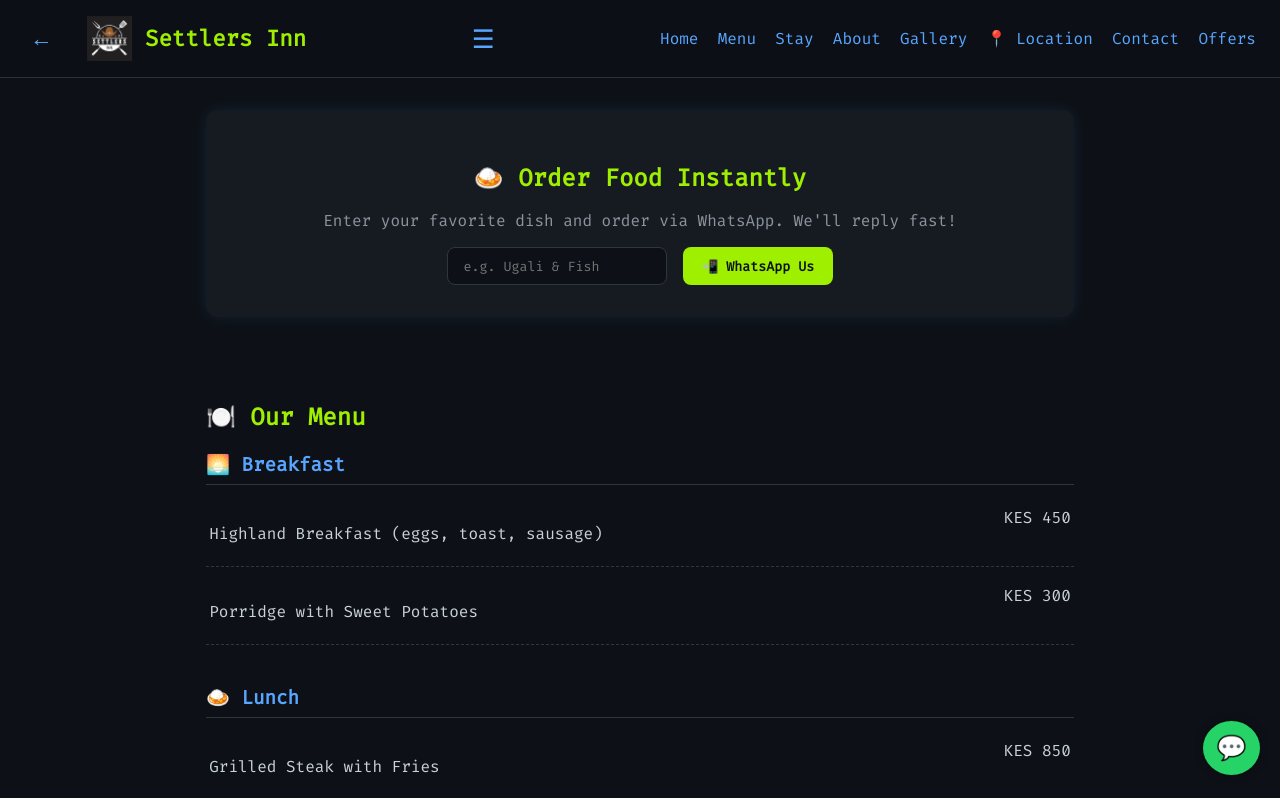
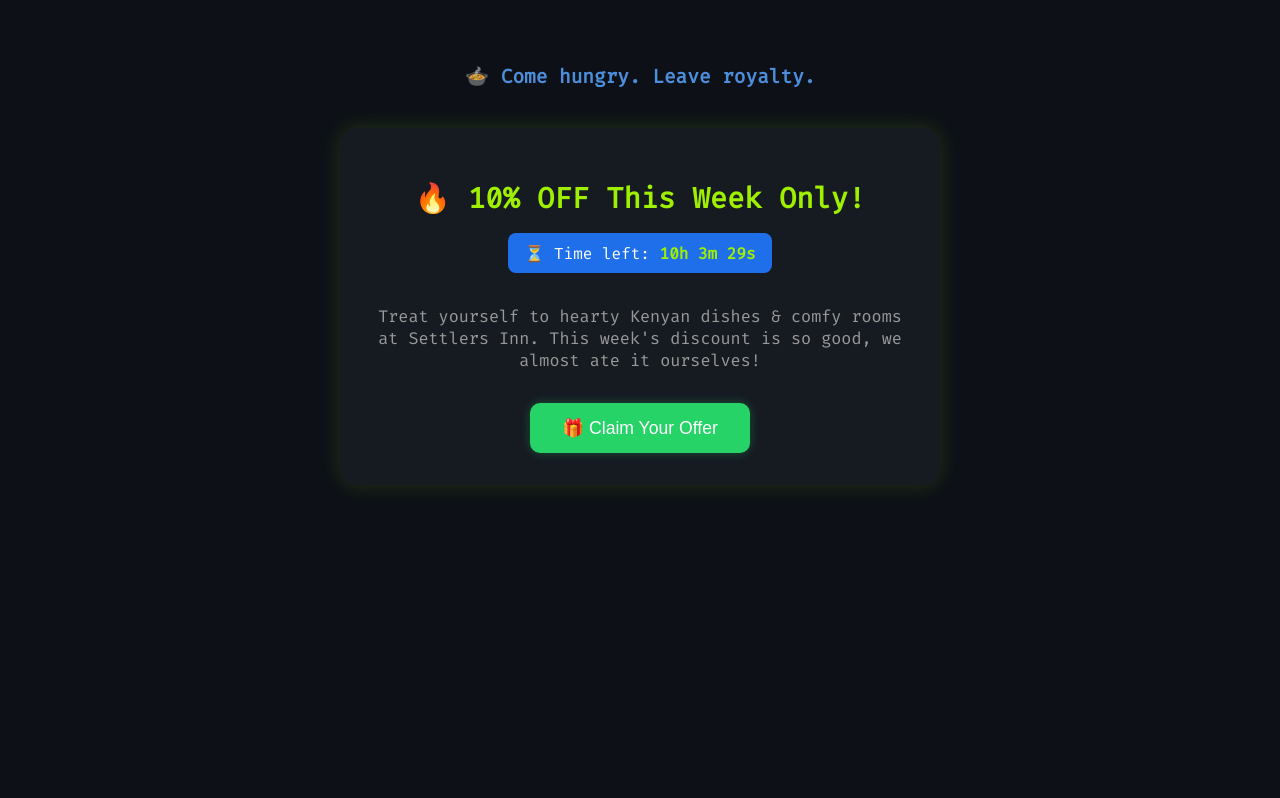
Before and after one commit to echocode191/Settlers2025, a React (Vite) app: page /menu in a window 1280 px wide. Shown: the top 798 px of the page. Built offline with nearby package versions, Linux system fonts and the light colour scheme.

Commit message:
Update Menu.jsx

```diff
--- a/src/pages/Menu.jsx
+++ b/src/pages/Menu.jsx
@@ -1,194 +1,159 @@
-import React, { useState } from 'react';
+// src/pages/Offers.jsx
+import React, { useEffect, useState } from "react";
 import Navbar from '../components/Navbar';
 import Footer from '../components/Footer';
 
-const Menu = () => {
-  const [foodName, setFoodName] = useState('');
+const Offers = () => {
+  const offerKey = "settlers-offer-claimed";
+  const [claimed, setClaimed] = useState(false);
+  const [countdown, setCountdown] = useState("");
+  const [expired, setExpired] = useState(false);
+  const [messageIndex, setMessageIndex] = useState(0);
 
-  const sendOrder = (e) => {
-    e.preventDefault();
-    if (!foodName.trim()) return;
-    const message = `Hi Settlers Inn, I want to order: ${foodName}`;
-    const url = `https://wa.me/254748778388?text=${encodeURIComponent(message)}`;
-    window.open(url, '_blank');
+  const funnyMessages = [
+    "🎯 This is not a drill! Real offer, real food!",
+    "🍲 Come hungry. Leave royalty.",
+    "🚨 10% off before Grandma eats it all!",
+    "🎁 Offers hotter than our chapatis!",
+    "👑 Eat like a king. Pay like a peasant.",
+    "🕒 Hurry! Offer runs faster than our waiter!",
+  ];
+
+  const offerExpiresAt = new Date("2025-07-25T23:59:59");
+
+  useEffect(() => {
+    const isClaimed = localStorage.getItem(offerKey) === "true";
+    setClaimed(isClaimed);
+
+    // Countdown timer
+    const countdownInterval = setInterval(() => {
+      const now = new Date().getTime();
+      const distance = offerExpiresAt.getTime() - now;
+
+      if (distance < 0) {
+        clearInterval(countdownInterval);
+        setCountdown("Offer expired");
+        setExpired(true);
+        return;
+      }
+
+      const hours = Math.floor((distance % (1000 * 60 * 60 * 24)) / (1000 * 60 * 60));
+      const minutes = Math.floor((distance % (1000 * 60 * 60)) / (1000 * 60));
+      const seconds = Math.floor((distance % (1000 * 60)) / 1000);
+
+      setCountdown(`${hours}h ${minutes}m ${seconds}s`);
+    }, 1000);
+
+    // Message changer
+    const messageInterval = setInterval(() => {
+      setMessageIndex(prev => (prev + 1) % funnyMessages.length);
+    }, 4000);
+
+    return () => {
+      clearInterval(countdownInterval);
+      clearInterval(messageInterval);
+    };
+  }, []);
+
+  const handleClaim = () => {
+    localStorage.setItem(offerKey, "true");
+    setClaimed(true);
   };
 
-  const styles = {
-    body: {
-      fontFamily: "'Fira Code', monospace",
-      backgroundColor: '#0d1117',
-      color: '#c9d1d9',
-      margin: 0,
-      paddingBottom: '5rem',
-    },
-    section: {
-      padding: '2rem 1rem',
-      maxWidth: '900px',
-      margin: 'auto',
-    },
-    orderBox: {
-      background: '#161b22',
-      padding: '2rem',
-      borderRadius: '12px',
-      boxShadow: '0 0 15px rgba(88,166,255,0.1)',
-      textAlign: 'center',
-      marginBottom: '3rem',
-    },
-    h2: {
-      color: '#9fef00',
-      fontSize: '1.5rem',
-      marginBottom: '1rem',
-    },
-    p: {
-      color: '#8b949e',
-      marginBottom: '1rem',
-    },
-    form: {
-      display: 'flex',
-      flexWrap: 'wrap',
-      gap: '1rem',
-      justifyContent: 'center',
-      marginTop: '1rem',
-    },
-    input: {
-      padding: '0.6rem 1rem',
-      background: '#0d1117',
-      border: '1px solid #30363d',
-      borderRadius: '8px',
-      color: '#c9d1d9',
-      minWidth: '220px',
-      fontFamily: 'Fira Code',
-    },
-    button: {
-      padding: '0.6rem 1.2rem',
-      background: '#9fef00',
-      color: '#0d1117',
-      border: 'none',
-      borderRadius: '8px',
-      fontFamily: 'Fira Code',
-      cursor: 'pointer',
-      fontWeight: 'bold',
-    },
-    menuSection: {
-      paddingTop: '1rem',
-    },
-    category: {
-      marginBottom: '2.5rem',
-    },
-    categoryTitle: {
-      color: '#58a6ff',
-      borderBottom: '1px solid #30363d',
-      paddingBottom: '0.4rem',
-      marginBottom: '1rem',
-      fontSize: '1.2rem',
-    },
-    menuItem: {
-      display: 'flex',
-      justifyContent: 'space-between',
-      marginBottom: '0.7rem',
-      padding: '0.4rem 0.2rem',
-      borderBottom: '1px dashed #30363d',
-    },
-    floatBtn: {
-      position: 'fixed',
-      bottom: 25,
-      right: 20,
-      background: '#25D366',
-      color: 'white',
-      fontSize: '1.5rem',
-      padding: '0.7rem 0.85rem',
-      borderRadius: '50%',
-      boxShadow: '0 0 10px rgba(0,0,0,0.3)',
-      zIndex: 999,
-      textDecoration: 'none',
-    },
-  };
+  return (
+    <div style={styles.wrapper}>
+      <h2 style={styles.funHeader}>{funnyMessages[messageIndex]}</h2>
 
-  const categories = [
-    {
-      title: '🌅 Breakfast',
-      items: [
-        ['Highland Breakfast (eggs, toast, sausage)', 'KES 450'],
-        ['Porridge with Sweet Potatoes', 'KES 300'],
-      ],
-    },
-    {
-      title: '🍛 Lunch',
-      items: [
-        ['Grilled Steak with Fries', 'KES 850'],
-        ['Beef Stew + Rice', 'KES 700'],
-        ['Ugali & Fish', 'KES 750'],
-      ],
-    },
-    {
-      title: '🌇 Dinner',
-      items: [
-        ['Chicken Stir Fry', 'KES 800'],
-        ['Nyama Choma (per plate)', 'KES 950'],
-      ],
-    },
-    {
-      title: '🍹 Drinks',
-      items: [
-        ['Fresh Passion Juice', 'KES 200'],
-        ['Chai ya Maziwa', 'KES 100'],
-        ['Kenyan Coffee', 'KES 180'],
-      ],
-    },
-  ];
+      <div style={styles.card}>
+        <h1 style={styles.title}>🔥 10% OFF This Week Only!</h1>
 
-  return (
-    <div style={styles.body}>
-      <Navbar />
+        {!expired && (
+          <div style={styles.countdown}>
+            ⏳ Time left: <strong style={styles.timer}>{countdown}</strong>
+          </div>
+        )}
 
-      <section style={styles.section}>
-        <div style={styles.orderBox}>
-          <h2 style={styles.h2}>🍛 Order Food Instantly</h2>
-          <p style={styles.p}>
-            Enter your favorite dish and order via WhatsApp. We'll reply fast!
-          </p>
-          <form onSubmit={sendOrder} style={styles.form}>
-            <input
-              type="text"
-              placeholder="e.g. Ugali & Fish"
-              value={foodName}
-              onChange={(e) => setFoodName(e.target.value)}
-              required
-              style={styles.input}
-            />
-            <button type="submit" style={styles.button}>📲 WhatsApp Us</button>
-          </form>
-        </div>
+        <p style={styles.description}>
+          Treat yourself to hearty Kenyan dishes & comfy rooms at Settlers Inn.
+          This week's discount is so good, we almost ate it ourselves!
+        </p>
 
-        <div style={styles.menuSection}>
-          <h2 style={styles.h2}>🍽️ Our Menu</h2>
-          {categories.map((cat, i) => (
-            <div key={i} style={styles.category}>
-              <h3 style={styles.categoryTitle}>{cat.title}</h3>
-              {cat.items.map(([name, price], j) => (
-                <div key={j} style={styles.menuItem}>
-                  <p>{name}</p>
-                  <span>{price}</span>
-                </div>
-              ))}
-            </div>
-          ))}
-        </div>
-      </section>
-
-      <a
-        href="https://wa.me/254748778388?text=Hi%20Settlers%20Inn%2C%20I%20want%20to%20order%20food"
-        target="_blank"
-        rel="noopener noreferrer"
-        title="Order on WhatsApp"
-        style={styles.floatBtn}
-      >
-        💬
-      </a>
-
-      <Footer />
+        <button
+          onClick={handleClaim}
+          disabled={claimed || expired}
+          style={{
+            ...styles.button,
+            backgroundColor: claimed ? "#555" : "#25D366",
+            cursor: claimed ? "not-allowed" : "pointer",
+          }}
+        >
+          {claimed ? "✅ Already Claimed" : expired ? "❌ Expired" : "🎁 Claim Your Offer"}
+        </button>
+      </div>
     </div>
   );
 };
 
-export default Menu;
+const styles = {
+  wrapper: {
+    fontFamily: "Fira Code, monospace",
+    backgroundColor: "#0d1117",
+    color: "#c9d1d9",
+    minHeight: "100vh",
+    padding: "3rem 1rem",
+    display: "flex",
+    flexDirection: "column",
+    alignItems: "center",
+    textAlign: "center",
+    animation: "fadeIn 1s ease",
+  },
+  funHeader: {
+    fontSize: "1.2rem",
+    marginBottom: "1.5rem",
+    color: "#58a6ff",
+    animation: "pulse 3s ease-in-out infinite",
+    minHeight: "40px",
+  },
+  card: {
+    background: "#161b22",
+    padding: "2rem",
+    borderRadius: "16px",
+    boxShadow: "0 0 20px rgba(159, 239, 0, 0.15)",
+    maxWidth: "600px",
+    width: "100%",
+    animation: "popIn 0.6s ease",
+  },
+  title: {
+    color: "#9fef00",
+    fontSize: "1.8rem",
+    marginBottom: "1rem",
+  },
+  countdown: {
+    backgroundColor: "#1f6feb",
+    padding: "0.6rem 1rem",
+    borderRadius: "8px",
+    display: "inline-block",
+    color: "#fff",
+    fontSize: "1rem",
+    marginBottom: "1rem",
+  },
+  timer: {
+    color: "#9fef00",
+  },
+  description: {
+    margin: "1rem 0 2rem",
+    fontSize: "1.05rem",
+    color: "#999",
+  },
+  button: {
+    padding: "0.9rem 2rem",
+    fontSize: "1.1rem",
+    border: "none",
+    borderRadius: "10px",
+    color: "#fff",
+    transition: "0.3s ease",
+    boxShadow: "0 0 10px rgba(37, 211, 102, 0.3)",
+  },
+};
+
+export default Offers;
```
